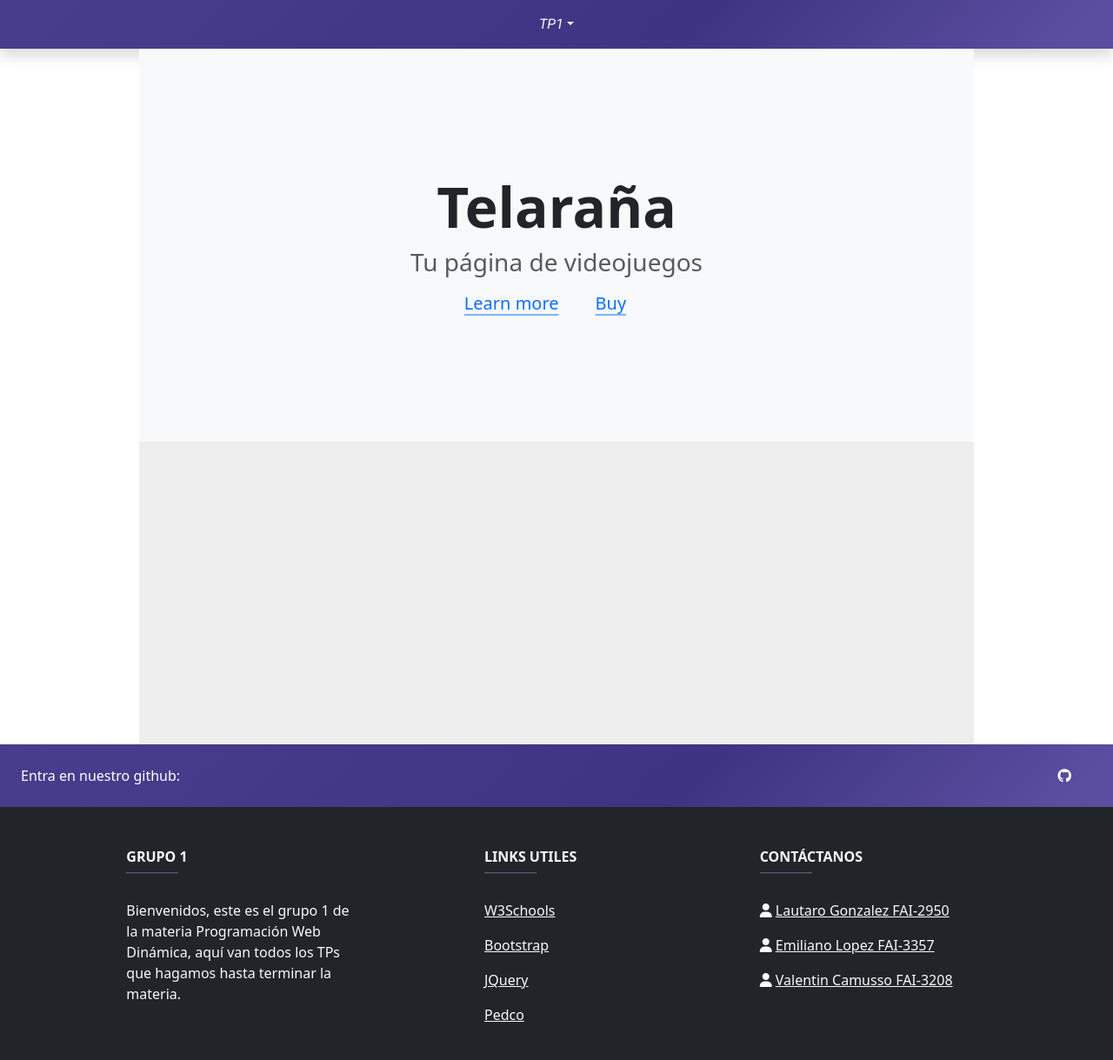
After one commit to VintuuS2/PWD2023, a PHP site: page /TPFinal/Vista/landpage.php in a window 1280 px wide. The commit adds this page. Shown: the whole page at 87% size. Run offline with PHP 8.4, Linux system fonts and the light colour scheme; some libraries are stand-ins or nearby versions.

Commit message:
Cosas de la vista

```diff
--- a/TP5/Control/Session.php
+++ b/TP5/Control/Session.php
@@ -102,8 +102,8 @@ class Session{
     function activa(){
         $resp = false;
         $isActive = session_status();
+        $resp = true;
         if ($isActive == 2){
-            $resp = true;
         }
         return $resp;
     }
--- /dev/null
+++ b/TPFinal/Vista/CSS/style.css
@@ -0,0 +1,3 @@
+.bg-gris {
+    background-color: #eee;
+}
--- /dev/null
+++ b/TPFinal/Vista/Estructura/header.php
@@ -0,0 +1,42 @@
+<!DOCTYPE html>
+<html lang="en">
+
+<head>
+    <meta charset="UTF-8">
+    <meta name="viewport" content="width=device-width, initial-scale=1.0">
+    <link rel="stylesheet" href="<?php echo $PROYECTOROOT ?>vista/css/style.css">
+    <script src="<?php echo $PROYECTOROOT ?>vista/js/jquery-3.7.1.min.js"></script>
+    <link rel="stylesheet" href="<?php echo $PROYECTOROOT ?>vista/css/bootstrap.min.css">
+    <script src="<?php echo $PROYECTOROOT ?>vista/js/bootstrap.bundle.min.js"></script>
+    <script src="https://kit.fontawesome.com/3f0f040aa7.js" crossorigin="anonymous"></script>
+    <link rel="stylesheet" href="<?php echo $PROYECTOROOT?>TPFinal/Vista/CSS/style.css">
+    <title><?php echo $titulo ?></title>
+</head>
+
+<body>
+    <div class="container-fluid bg-dark p-0" data-bs-theme="dark">
+        <nav class="navbar navbar-expand-sm justify-content-center shadow bg-grupo1">
+            <div class="container-fluid">
+                <button class="navbar-toggler" type="button" data-bs-toggle="collapse" data-bs-target="#collapsibleNavbar">
+                    <span class="navbar-toggler-icon"></span>
+                </button>
+                <div class="container-fluid justify-content-center collapse navbar-collapse" id="collapsibleNavbar">
+                    <ul class="navbar-nav">
+                        <li class="nav-item dropdown">
+                            <a class="nav-link dropdown-toggle text-light" href="#" role="button" data-bs-toggle="dropdown">TP1</a>
+                            <ul class="dropdown-menu" style="background: linear-gradient(135deg, rgba(85,68,173,0.75) 5%, rgba(72,57,161,0.75) 62%, rgba(110,90,199,0.75) 95%);">
+                                <li><a class="dropdown-item text-light" href="<?php echo $PROYECTOROOT ?>TP1/Vista/ej1.php">Ejercicio 1</a></li>
+                                <li><a class="dropdown-item text-light" href="<?php echo $PROYECTOROOT ?>TP1/Vista/ej2.php">Ejercicio 2</a></li>
+                                <li><a class="dropdown-item text-light" href="<?php echo $PROYECTOROOT ?>TP1/Vista/ej3.php">Ejercicio 3</a></li>
+                                <li><a class="dropdown-item text-light" href="<?php echo $PROYECTOROOT ?>TP1/Vista/ej4.php">Ejercicio 4</a></li>
+                                <li><a class="dropdown-item text-light" href="<?php echo $PROYECTOROOT ?>TP1/Vista/ej5.php">Ejercicio 5</a></li>
+                                <li><a class="dropdown-item text-light" href="<?php echo $PROYECTOROOT ?>TP1/Vista/ej6.php">Ejercicio 6</a></li>
+                                <li><a class="dropdown-item text-light" href="<?php echo $PROYECTOROOT ?>TP1/Vista/ej7.php">Ejercicio 7</a></li>
+                                <li><a class="dropdown-item text-light" href="<?php echo $PROYECTOROOT ?>TP1/Vista/ej8.php">Ejercicio 8</a></li>
+                            </ul>
+                        </li>
+                    </ul>
+                </div>
+            </div>
+        </nav>
+    </div>
--- /dev/null
+++ b/TPFinal/Vista/landpage.php
@@ -0,0 +1,30 @@
+<?php
+$titulo = "Telaraña";
+include_once "../../configuracionProyecto.php";
+include_once "./Estructura/header.php";
+?>
+
+<div class="min-vh-100 d-flex justify-content-center">
+    <div class="col-12 col-lg-9 bg-gris h-100 min-vh-100">
+        <div class="position-relative overflow-hidden p-3 p-md-5 text-center bg-body-tertiary">
+          <div class="col-md-6 p-lg-5 mx-auto my-5">
+            <h1 class="display-3 fw-bold">Telaraña</h1>
+            <h3 class="fw-normal text-muted mb-3">Tu página de videojuegos</h3>
+            <div class="d-flex gap-3 justify-content-center lead fw-normal">
+              <a class="icon-link" href="#">
+                Learn more
+                <svg class="bi"><use xlink:href="#chevron-right"></use></svg>
+              </a>
+              <a class="icon-link" href="#">
+                Buy
+                <svg class="bi"><use xlink:href="#chevron-right"></use></svg>
+              </a>
+            </div>
+          </div>
+        </div>
+    </div>
+</div>
+
+<?php
+include_once "../../vista/estructura/footer.php"
+?>
```
Also changed, not shown: TPFinal/Control/Session.php (added, +102 -0 lines), TPFinal/Vista/login.php (added, +30 -0 lines).
